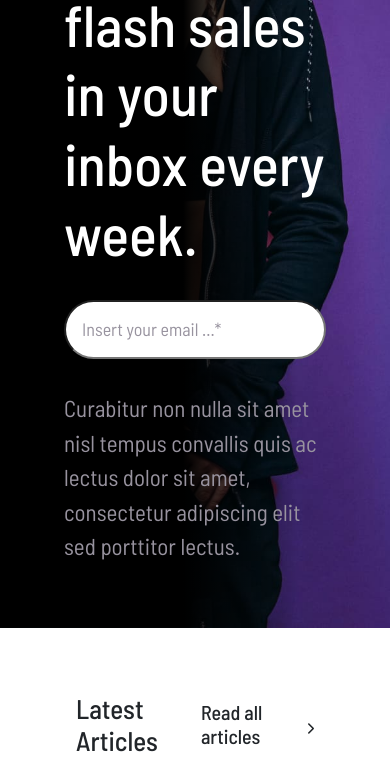
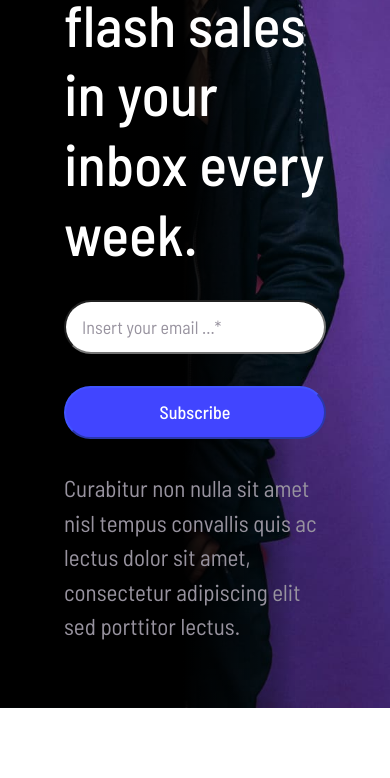
Before and after one commit to Francesco-Matteucci/proj-html-vuejs, a Vue app: page / in a window 390 px wide. Shown: the part 2309-3087 px from the top of the page. Built offline with nearby package versions, Linux system fonts and the light colour scheme.

Commit message:
created tag form for input user email element and added base button submit

```diff
--- a/src/components/main/MainNewsletter.vue
+++ b/src/components/main/MainNewsletter.vue
@@ -9,7 +9,7 @@ export default {
     },
     methods: {
         logEmail(email) {
-            if (!email) {
+            if (!email || email === '') {
                 return;
             } else {
                 console.log(email);
@@ -28,20 +28,22 @@ export default {
         <div class="newsletter-body">
             <h3>Join our mailing list today</h3>
             <h2>Insider offers & flash sales in your inbox every week.</h2>
-            <div class="input-email">
-                <input @keyup.enter="logEmail(inputUserEmail)" v-model="inputUserEmail" type="email"
+            <form @submit.prevent="logEmail(inputUserEmail)" class="input-email">
+                <input @keyup.enter="logEmail(inputUserEmail)" v-model.trim="inputUserEmail" type="email"
                     placeholder="Insert your email ...*" required>
-            </div>
-            <!-- BaseButton -->
-            <p>Curabitur non nulla sit amet nisl tempus convallis quis ac lectus dolor sit amet, consectetur
+                <button class="base-btn" type="submit">Subscribe</button>
+            </form>
+            <p>
+                Curabitur non nulla sit amet nisl tempus convallis quis ac lectus dolor sit amet, consectetur
                 adipiscing
                 elit
-                sed porttitor lectus.</p>
+                sed porttitor lectus.
+            </p>
         </div>
     </section>
 </template>
 
-<style scoped>
+<style lang="scss" scoped>
 #newsletter {
 
     background: linear-gradient(90deg, #000 47%, transparent 76%), url('../../assets/img/banner1-2x.jpg');
@@ -51,7 +53,7 @@ export default {
 
 
     .newsletter-body {
-        max-width: 60%;
+        max-width: 70%;
 
         >* {
             margin-bottom: 2rem;
@@ -66,6 +68,8 @@ export default {
             color: #fff;
         }
 
+        .input-email {
+
             input,
             input::placeholder {
                 font-size: 18px;
@@ -73,9 +77,10 @@ export default {
 
             input {
                 width: 60%;
-            line-height: 55px;
+                line-height: 50px;
                 padding: 0 1rem;
                 border-radius: 30px;
+                margin-right: 1.5rem;
 
                 &:focus {
                     outline: none;
@@ -83,6 +88,19 @@ export default {
 
                 &::placeholder {
                     color: rgb(152, 147, 159);
+                }
+            }
+
+            .base-btn {
+                font-size: 18px;
+                font-weight: 500;
+                padding: 16px 3rem;
+                border-radius: 30px;
+                border-color: rgb(65, 84, 255);
+
+                &:hover {
+                    border-color: #ff414b;
+                }
             }
         }
 
@@ -100,7 +118,14 @@ export default {
         .newsletter-body {
             max-width: 100%;
 
-            input {
+            .input-email input {
+                display: block;
+                width: 100%;
+                margin-bottom: 2rem;
+            }
+
+            .input-email .base-btn {
+                display: block;
                 width: 100%;
             }
         }
```
Lines whose indentation alone changed are shown as unchanged.
